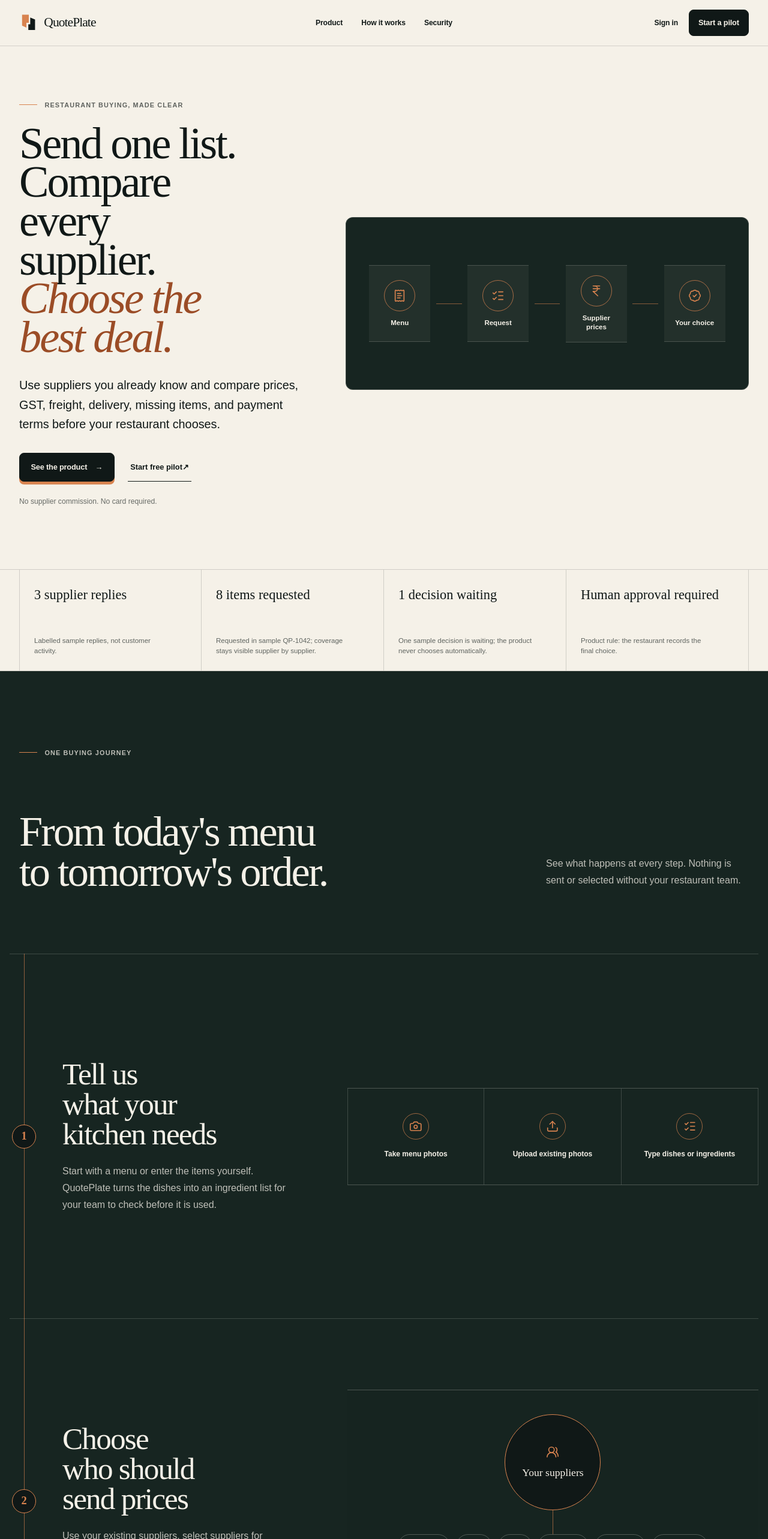
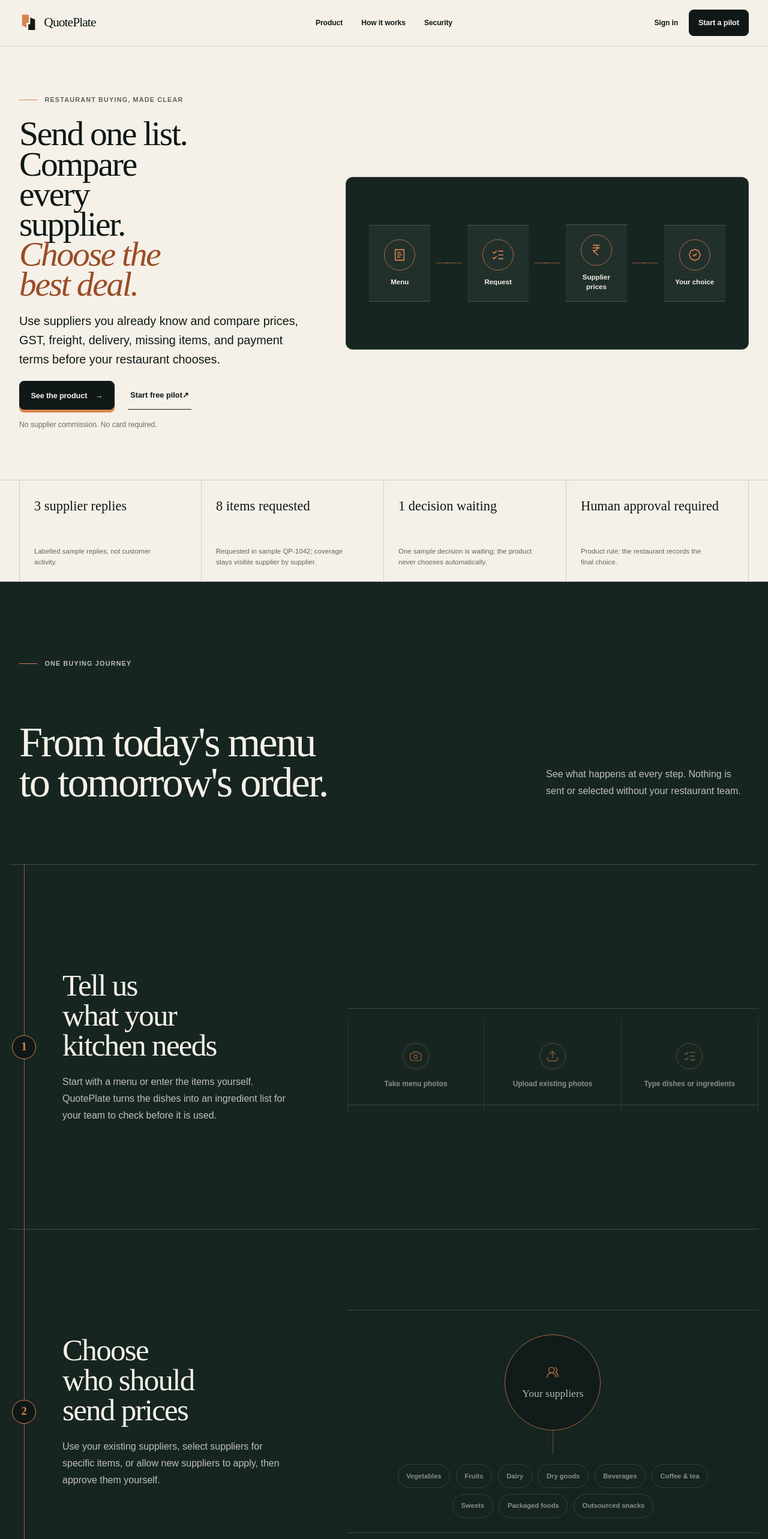
Before and after one commit to Utsavd7/AutoRFP-Automated-Ingredient-Procurement-System, a Next.js app: page / in a window 1280 px wide. Shown: the top 2566 px of the page at 60% size. Built offline with nearby package versions, Linux system fonts and the light colour scheme; no server answers.

Commit message:
feat: frame and animate the landing story

```diff
--- a/src/app/landing.css
+++ b/src/app/landing.css
@@ -1,5 +1,5 @@
 .hero-route {
-  --hero-route-x: 3rem;
+  --hero-route-x: 1rem;
   --hero-route-y: 0;
   min-width: 0;
   min-height: 18rem;
@@ -70,9 +70,19 @@
 .hero-route__connector:nth-of-type(3)::after { animation-delay: 480ms; }
 
 @keyframes hero-route-travel {
-  from { opacity: 0; transform: translateX(0); }
+  from { opacity: 0.72; transform: translateX(0); }
   18% { opacity: 1; }
-  to { opacity: 0; transform: translate(var(--hero-route-x), var(--hero-route-y)); }
+  to { opacity: 0.72; transform: translate(var(--hero-route-x), var(--hero-route-y)); }
+}
+
+@keyframes landing-hero-card-enter {
+  from { opacity: 0.72; transform: translateX(-0.75rem); }
+  to { opacity: 1; transform: none; }
+}
+
+@keyframes landing-diagram-enter {
+  from { opacity: 0.72; transform: translateY(1rem); }
+  to { opacity: 1; transform: none; }
 }
 
 .landing-story {
@@ -550,6 +560,79 @@
   line-height: 1.65;
 }
 
+@media (min-width: 901px) and (min-height: 720px) {
+  .public-hero {
+    min-height: calc(100svh - 4.75rem - 1px);
+    padding-block: 2rem;
+  }
+
+  .public-hero h1 {
+    font-size: clamp(3.4rem, min(5.8vw, 7.2vh), 5.8rem);
+  }
+
+  .public-hero__lede,
+  .public-hero__actions {
+    margin-top: 1.25rem;
+  }
+
+  .public-hero__note {
+    margin-top: 1rem;
+  }
+}
+
+.hero-route > div {
+  animation: landing-hero-card-enter 620ms cubic-bezier(0.16, 1, 0.3, 1) both;
+}
+
+.hero-route > div:nth-of-type(1) { animation-delay: 80ms; }
+.hero-route > div:nth-of-type(2) { animation-delay: 160ms; }
+.hero-route > div:nth-of-type(3) { animation-delay: 240ms; }
+.hero-route > div:nth-of-type(4) { animation-delay: 320ms; }
+
+@supports (animation-timeline: view()) {
+  .supplier-diagram,
+  .request-route,
+  .story-scene--comparison .decision-preview,
+  .decision-route,
+  .privacy-map {
+    animation: landing-diagram-enter linear both;
+    animation-timeline: view();
+    animation-range: entry 0% cover 28%;
+  }
+
+  .intake-diagram,
+  .intake-diagram > div,
+  .supplier-diagram li,
+  .request-route > div,
+  .request-route li,
+  .decision-route > div,
+  .privacy-map > div {
+    animation: landing-diagram-enter linear both;
+    animation-timeline: view();
+    animation-range: entry 0% cover 24%;
+  }
+
+  .intake-diagram > div:nth-child(2),
+  .supplier-diagram li:nth-child(2),
+  .request-route li:nth-child(2),
+  .privacy-map > div:nth-child(2) {
+    animation-range: entry 4% cover 28%;
+  }
+
+  .intake-diagram > div:nth-child(3),
+  .supplier-diagram li:nth-child(3),
+  .request-route li:nth-child(3),
+  .privacy-map > div:nth-child(3) {
+    animation-range: entry 8% cover 32%;
+  }
+
+  .supplier-diagram li:nth-child(n + 4),
+  .request-route li:nth-child(n + 4),
+  .privacy-map > div:nth-child(n + 4) {
+    animation-range: entry 12% cover 36%;
+  }
+}
+
 @media (max-width: 900px) {
   .landing-story__intro,
   .story-scene,
@@ -592,7 +675,7 @@
 @media (max-width: 620px) {
   .hero-route {
     --hero-route-x: 0;
-    --hero-route-y: 1.5rem;
+    --hero-route-y: 1rem;
     min-height: 0;
     grid-template-columns: 1fr;
     gap: 0;
@@ -794,7 +877,22 @@
 }
 
 @media (prefers-reduced-motion: reduce) {
-  .hero-route__connector::after {
+  .hero-route > div,
+  .hero-route__connector::after,
+  .intake-diagram,
+  .intake-diagram > div,
+  .supplier-diagram,
+  .supplier-diagram li,
+  .request-route,
+  .request-route > div,
+  .request-route li,
+  .story-scene--comparison .decision-preview,
+  .decision-route,
+  .decision-route > div,
+  .privacy-map,
+  .privacy-map > div {
     animation: none !important;
+    opacity: 1;
+    transform: none;
   }
 }
```
